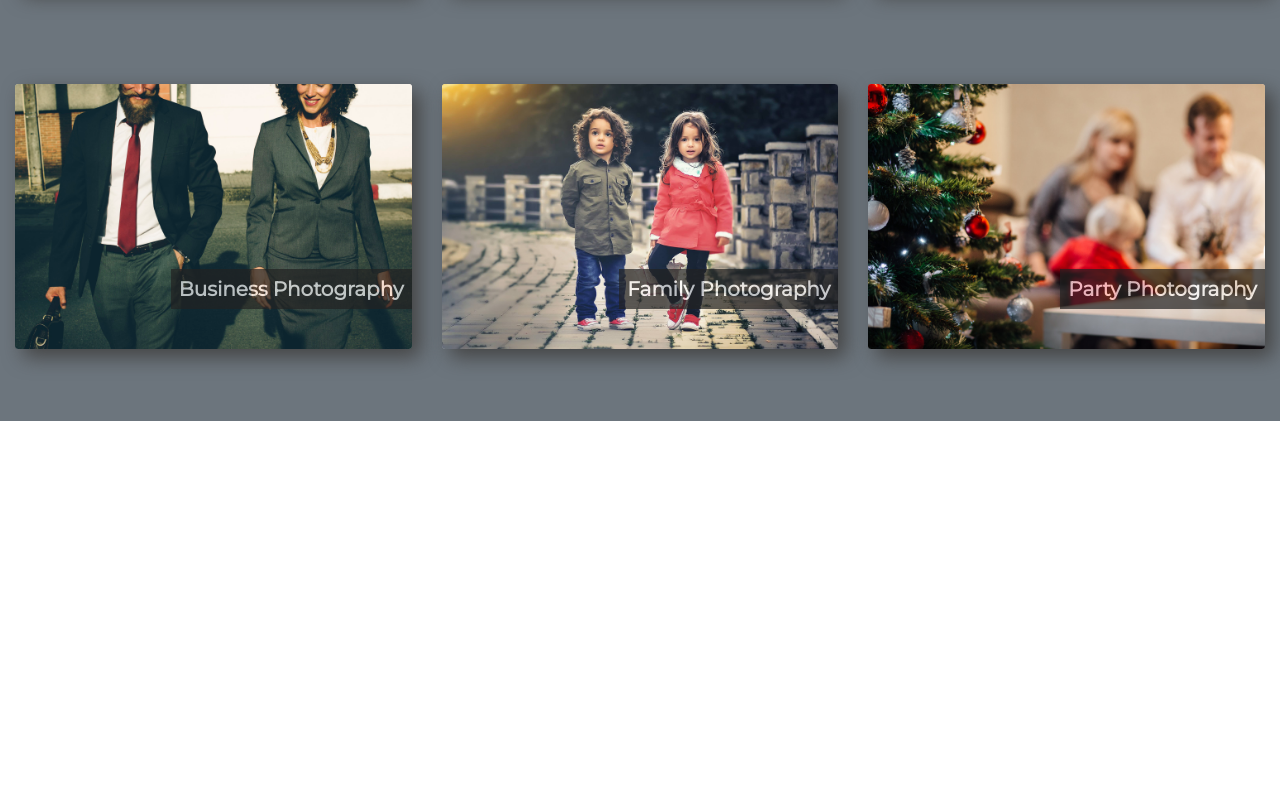
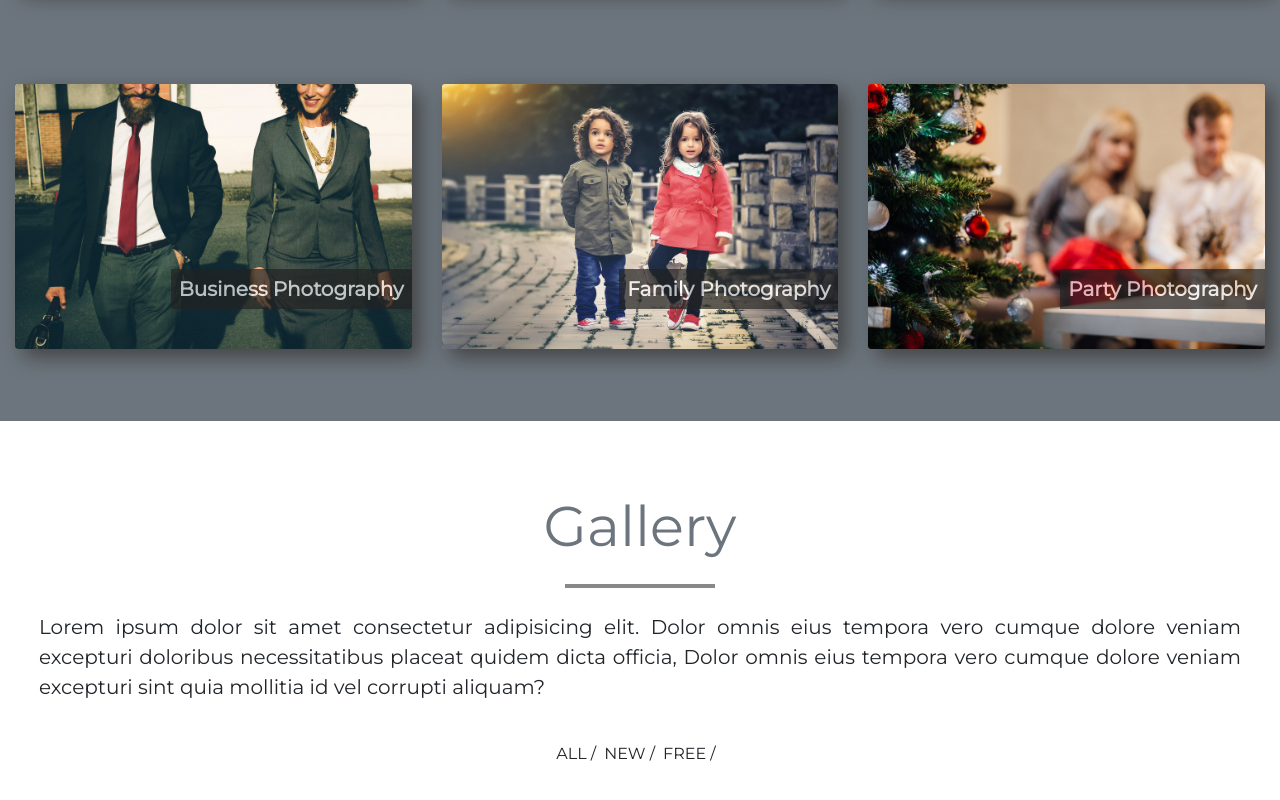
Before and after one commit to sheikhsuleman123/Landing-Page-Photo-X, a React (Create React App) app: page / in a window 1280 px wide. Shown: the part 2580-3380 px from the top of the page. Before the commit the page ends 3001 px from the top, so only its background shows below. Built offline with nearby package versions, Linux system fonts and the light colour scheme.

Commit message:
Gallery section heading/title ok

```diff
--- a/src/App.js
+++ b/src/App.js
@@ -5,6 +5,7 @@ import Header from './Components/Header/Header';
 import Mission from './Components/Mission/Mission';
 import MissionTwo from './Components/Mission/Mission2';
 import Collection from './Components/Collection/Collection';
+import Gallery from './Components/Gallery/Gallery';
 
 function App() {
   return (
@@ -14,6 +15,8 @@ function App() {
       <Mission />
       <MissionTwo />
       <Collection />
+      <Gallery />
+
     </div>
   );
 }
--- /dev/null
+++ b/src/Components/Gallery/Gallery.jsx
@@ -0,0 +1,34 @@
+import React, { Component } from 'react';
+import './gallery.css';
+
+export default class Gallery extends Component {
+  render() {
+    return (
+      <section className="py-5">
+        <div className="container-fluid">
+        <div className="row text-center">
+                   <div className="col m-4">
+                    <h1 className="display-4 text-muted mb-4">Gallery</h1>
+                    <div className="underline-dark mb-4">  </div>
+                      <p className="lead text-justify">
+                            Lorem ipsum dolor sit amet consectetur adipisicing elit. Dolor omnis eius tempora vero cumque dolore veniam excepturi doloribus necessitatibus placeat quidem dicta officia, Dolor omnis eius tempora vero cumque dolore veniam excepturi sint quia mollitia id vel corrupti aliquam?</p>
+                   </div>
+            </div>
+            <ul className="list-inline text-center text-uppercase">
+                <li className="list-inline-item gallery-list-item">
+                    All <span>/</span>
+                </li>
+                <li className="list-inline-item gallery-list-item">
+                    New <span>/</span>
+                </li>
+                <li className="list-inline-item gallery-list-item">
+                    Free <span>/</span>
+                </li>
+                <li className="list-inline-item gallery-list-item">
+                </li>
+            </ul>
+        </div>
+      </section>
+    );
+  }
+}
--- /dev/null
+++ b/src/Components/Gallery/gallery.css
@@ -0,0 +1,5 @@
+.underline-dark {
+    width: 150px;
+    border: 2px solid #888;
+    margin: auto;
+}
```
